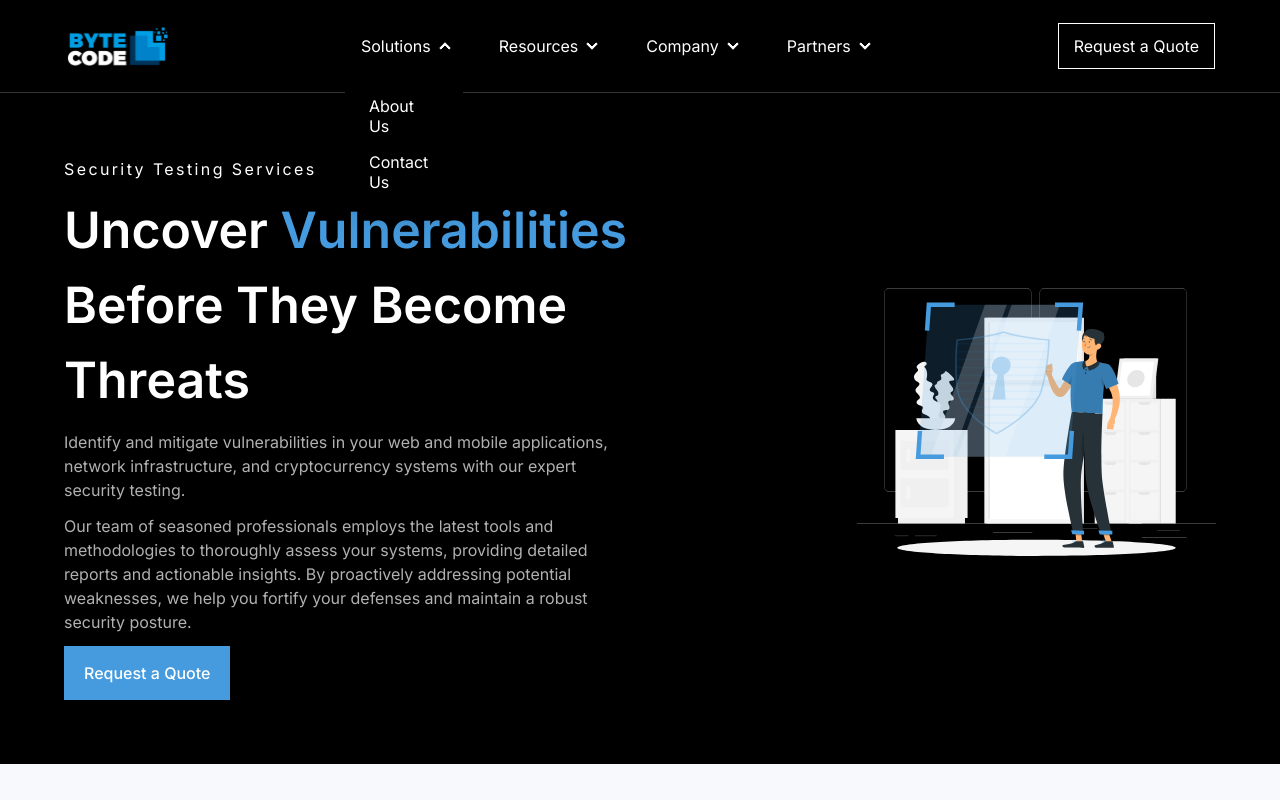
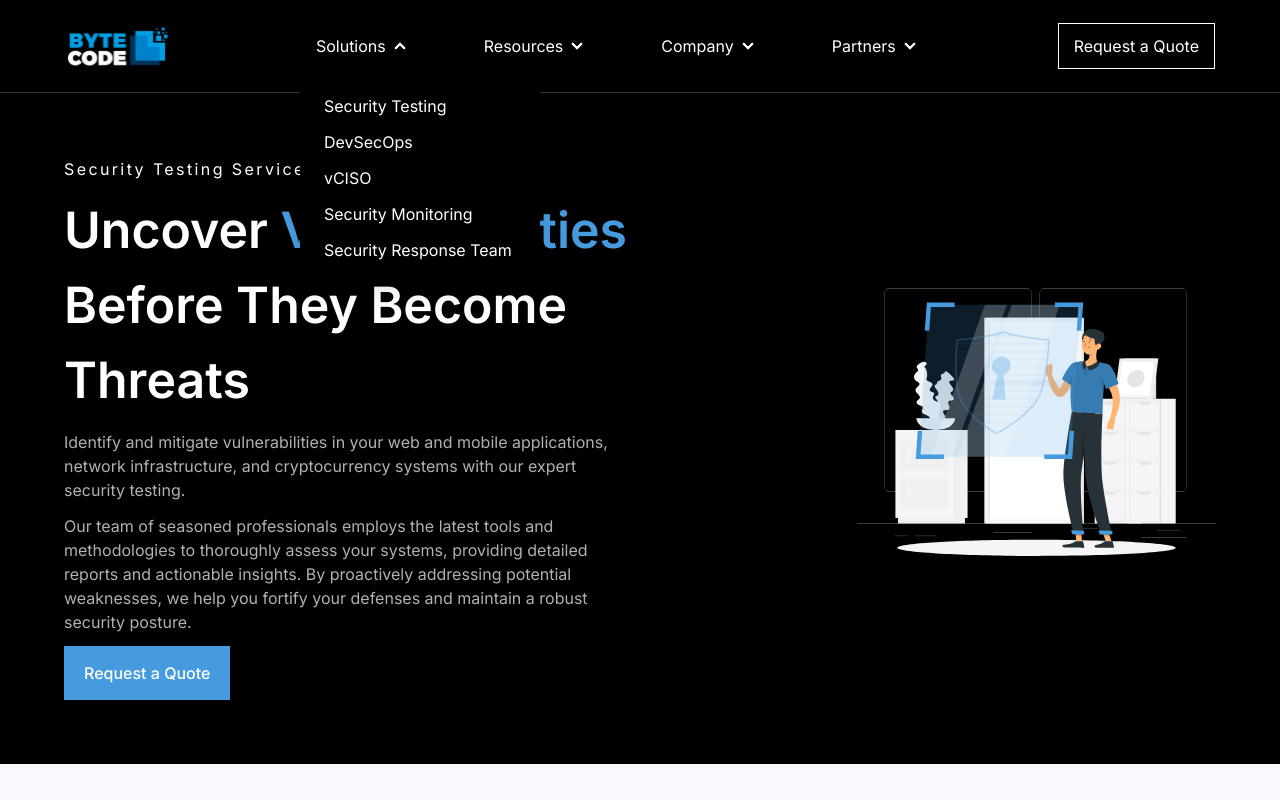
Before and after one commit to Artur0412-KU/bytecode, a Next.js app: page /services/security/test in a window 1280 px wide. Both pictures are taken after a click on the heading "Solutions". Shown: the top 800 px of the page. Built offline with nearby package versions, Linux system fonts and the light colour scheme.

Commit message:
- Changed the width of navbar elements - Changed the gap between the navigation items - Changed the gap between text and button in the Work component in Security Test page

```diff
--- a/components/Header/Header.tsx
+++ b/components/Header/Header.tsx
@@ -1,4 +1,5 @@
-import React from 'react';
+"use client"
+import React, {useState} from 'react';
 import Logo from '../../public/main/header_logo.svg'
 import Image from "next/image";
 import BurgerClose from '../../public/icons/close.svg'
@@ -7,6 +8,12 @@ import navItems from "@/data/nav";
 import Link from "next/link";
 
 const Header = () => {
+    // const [activeIndex, setActiveIndex] = useState<number | null >(null)
+    //
+    // const handleClick = (index: number) => {
+    //     setActiveIndex(prevIndex => (prevIndex === index ? null : index));
+    //     console.log(index);
+    // }
     return (
         <div className="navbar bg-base-100 bg-black flex items-center justify-between py-[20px] px-[65px]  max-sm:px-[40px] border-b-[1px] border-b-[#333436]">
             <div>
@@ -16,19 +23,22 @@ const Header = () => {
 
             </div>
             <div className="flex-none max-lg:hidden">
-                <ul className='text-white font-Inter text-[16px] menu menu-horizontal px-1 flex items-center justify-between gap-[20px]'>
+                <ul className='text-white font-Inter text-[16px] menu menu-horizontal px-1 flex items-center justify-between gap-[50px]'>
 
                     {navItems.map((item) => (
                         <li key={item.id}>
                             <details>
                                 <summary className='hover:text-[#459BDD]'>{item.name}</summary>
-                                <ul className="bg-base-100 rounded-t-none p-2 bg-black">
-                                    {item.list.map((subItem, index) => (
-                                        <li key={index}>
-                                            <a href={subItem.link} className="hover:text-[#459BDD]">{subItem.title}</a>
-                                        </li>
-                                    ))}
-                                </ul>
+                                    <ul className="bg-base-100 rounded-t-none p-2 bg-black w-[240px] mt-[100px]">
+                                        {item.list.map((subItem, index) => (
+                                            <li key={index} className="whitespace-nowrap">
+                                                <a href={subItem.link}
+                                                   className="hover:text-[#459BDD]">{subItem.title}</a>
+                                            </li>
+                                        ))}
+                                    </ul>
+
+
                             </details>
                         </li>
                     ))}
--- a/components/TestComponents/Work/Work.tsx
+++ b/components/TestComponents/Work/Work.tsx
@@ -29,8 +29,10 @@ const Work = () => {
                                 needs.</p>
                         </div>
                     </div>
-                    <p className='text-[#777777]'>On average, it takes from 10 to 15 business days to complete the pentest.</p>
-                    <div>
+
+                    <div className='flex flex-col items-start gap-[15px]'>
+                        <p className='text-[#777777]'>On average, it takes from 10 to 15 business days to complete the
+                            pentest.</p>
                         <Button text={'Request a Quote'}/>
                     </div>
 
--- a/data/nav.ts
+++ b/data/nav.ts
@@ -3,8 +3,11 @@ const navItems = [
         id: 1,
         name: 'Solutions',
         list: [
-            { title: 'About Us', link: '/company' },
-            { title: 'Contact Us', link: '/company#contact' }
+            { title: 'Security Testing', link: '/services/security/test'},
+            { title: 'DevSecOps', link: '/services/security/devops' },
+            { title: 'vCISO', link: '/services/security/vciso' },
+            { title: 'Security Monitoring', link: '/services/security/monitoring' },
+            { title: 'Security Response Team', link: '/services/security/response' }
         ]
     },
     {
```
